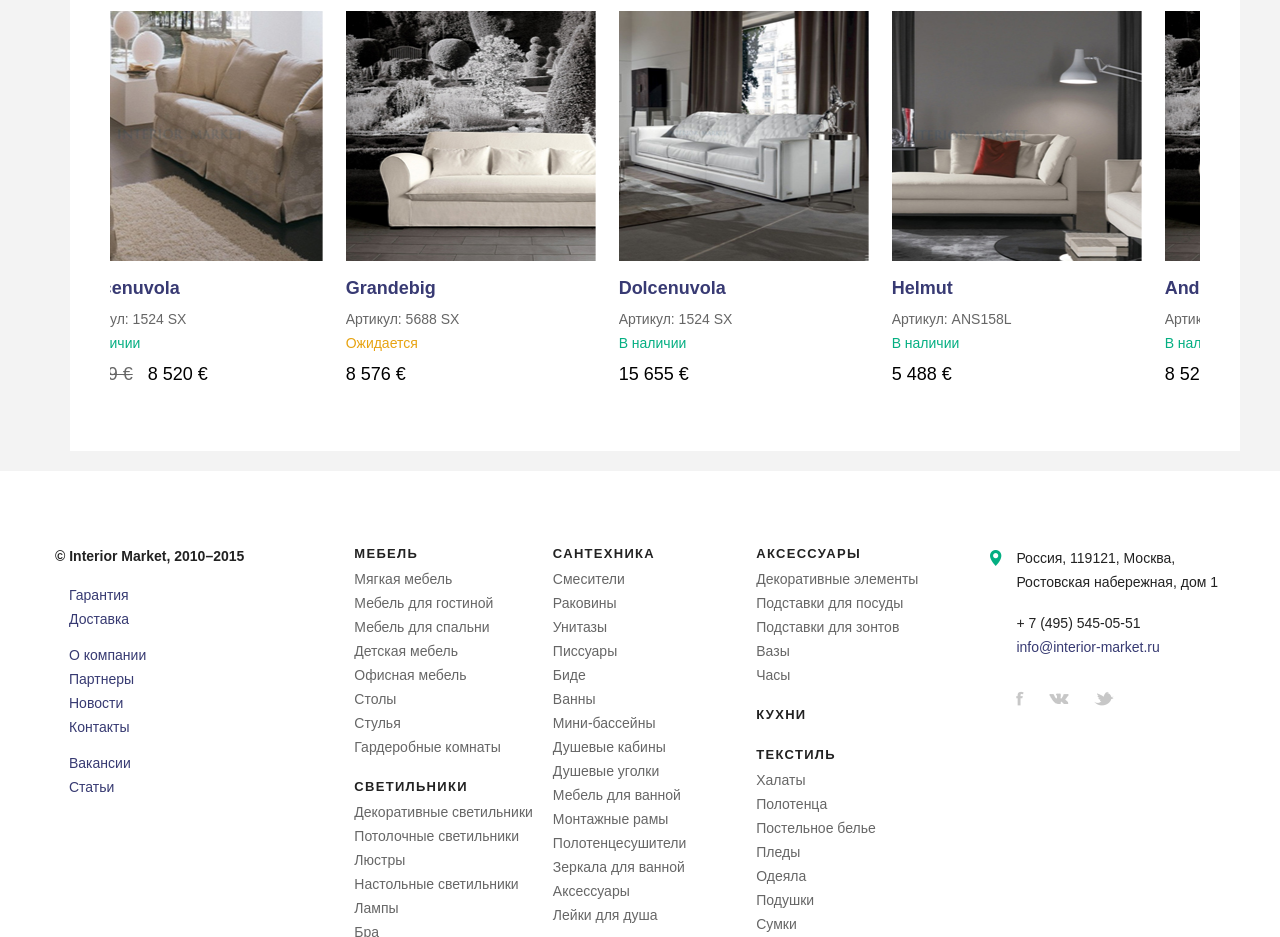
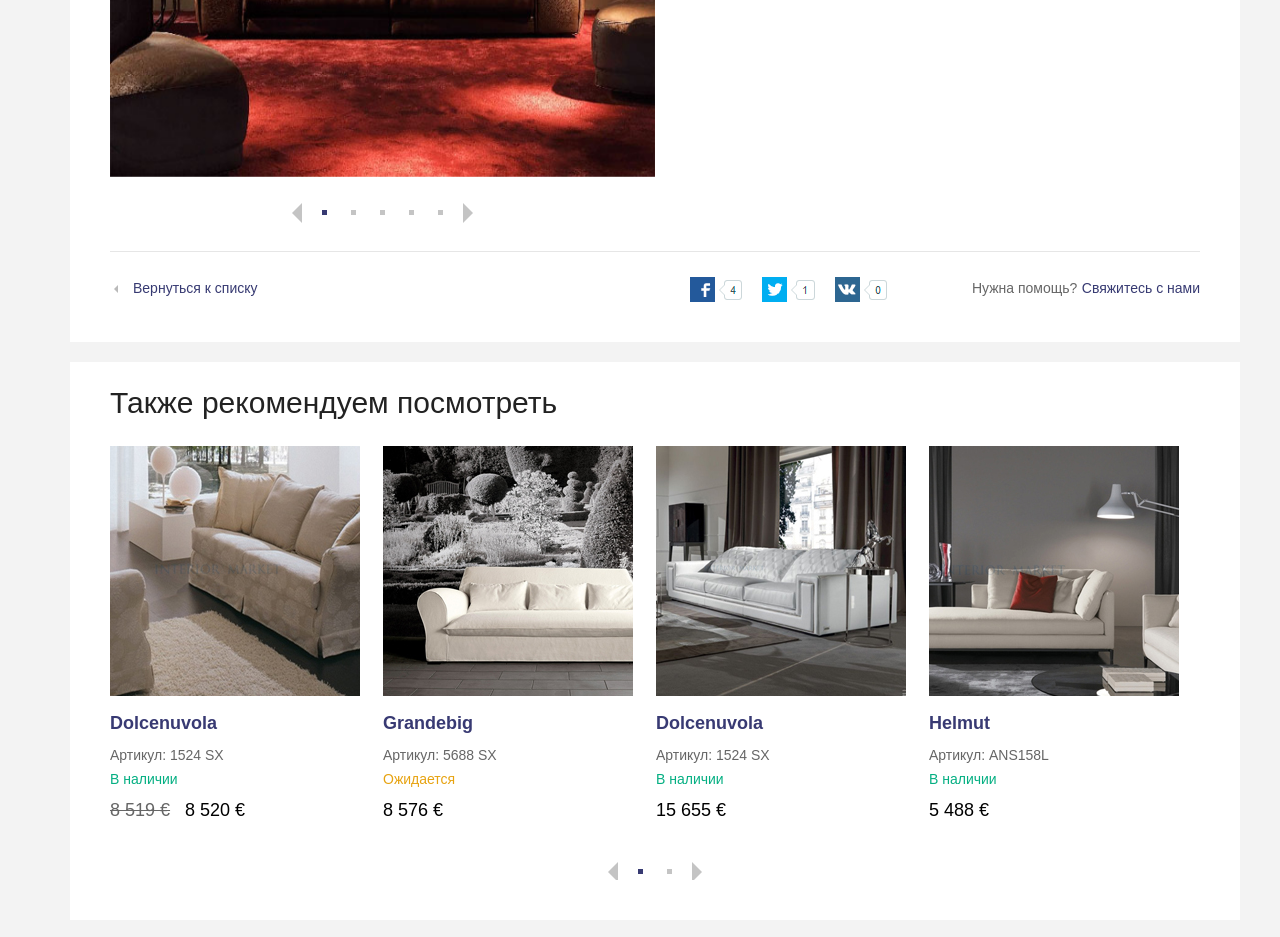
Before and after one commit to Vladislav94/IM, a plain HTML site: page position.html in a window 1280 px wide. Shown: the part 592-1529 px from the top of the page. Drawn offline with nearby package versions, Linux system fonts and the light colour scheme.

Commit message:
done sliders

```diff
--- a/css/position.css
+++ b/css/position.css
@@ -16,3 +16,121 @@ p.article span {
 	width: 50%;
 	float: right;
 }
+
+.owl-has_pagination {
+  height: auto;
+  text-align: center;
+}
+
+
+.main-carousel {
+  height: auto;
+}
+
+.owl-has_pagination .special__item {
+  text-align: left;
+}
+
+.owl-has_pagination .owl-controls {
+  text-align: center;
+  padding-left: 28px;
+  padding-right: 28px;
+  position: relative;
+  display: inline-block;
+  margin-top: 22px;
+}
+.product-slider .product-item {
+  height: 400px;
+  width: 100%;
+}
+.owl-has_pagination .owl-controls .owl-page {
+  width: 5px;
+  height: 5px;
+  margin-left: 12px;
+  margin-right: 12px;
+  background: #c4c4c4;
+  display: inline-block;
+}
+
+.owl-has_pagination .owl-controls .owl-page.active {
+  background: #373a72;
+}
+
+
+.owl-has_pagination .owl-controls .owl-prev {
+  position: absolute;
+  top: 4px;
+  left: 0;
+  width: 1px;
+  border: 10px solid transparent;
+  border-right-color: #c4c4c4;
+}
+
+.owl-has_pagination .owl-controls .owl-prev:hover {
+  border-right-color: #373a72;
+}
+
+.owl-has_pagination .owl-controls .owl-next {
+  position: absolute;
+  top: 4px;
+  right: 0;
+  width: 1px;
+  border: 10px solid transparent;
+  border-left-color: #c4c4c4;
+}
+
+.owl-has_pagination .owl-controls .owl-next:hover {
+  border-left-color: #373a72;
+}
+
+
+.position-footer {
+  margin-top: 30px;
+  padding-top: 25px;
+  padding-bottom: 25px;
+  border-top: 1px solid #e6e6e6;
+}
+
+.position-footer_left {
+  float: left;
+  width: 50%;
+}
+
+.position-footer .back-to_list {
+  font-size: 14px;
+  color: #373a72;
+}
+
+.position-footer .back-to_list:before {
+  content: '';
+  border: 4px solid transparent;
+  border-right-color: #bababa;
+  margin-right: 15px;
+  display: inline-block;
+  vertical-align: middle;
+  margin-top: -2px;
+}
+
+.position-footer_right {
+  float: right;
+  width: 50%;
+  padding-left: 35px;
+}
+
+.position-footer_right .socials-likes {
+  float: left;
+}
+
+.position-footer_right .need-help {
+  float: right;
+}
+
+.position-footer_right .need-help span {
+  color: #666666;
+  font-size: 14px;
+}
+
+.position-footer_right .need-help .need-help_link {
+  color: #373a72;
+  font-size: 14px;
+}
--- a/js/main.js
+++ b/js/main.js
@@ -7,6 +7,16 @@ $( document ).ready(function() {
         //paginationSpeed: 2500,
         rewindNav: false,
         autoPlay: true
+    });
+
+    $('.product-slider').owlCarousel({
+        singleItem : true,
+        navigation : true,
+        navigationText : false,
+        slideSpeed: 1500,
+        //paginationSpeed: 2500,
+        rewindNav: false,
+        autoPlay: false
     });
 });
 
@@ -58,16 +68,18 @@ $( document ).ready(function() {
     });
 
 
-    $('.special__wrapper').owlCarousel({
-        navigation : false,
-        //navigationText : false,
-        autoPlay: true,
+    $('.main-carousel .special__wrapper').owlCarousel({
+        navigation : true,
+        autoPlay: false,
         itemsDesktop : [1199,3],
         itemsDesktopSmall : [991,2],
+        navigationText : false,
+        rewindNav: false,
         itemsTablet: [767,1],
         itemsMobile : [479,1],
-        items : 4
-
+        items : 4,
+        navigationText : false,
+        slideSpeed: 1000
     });
 
 
--- a/position.html
+++ b/position.html
@@ -130,8 +130,32 @@
               <p class="article">Артикул: <span>LE9K</span></p>
 
               <div class="position-inner clearfix">
-                <div class="position-inner-left">Lorem ipsum dolor sit amet, consectetur adipisicing elit. Ad blanditiis praesentium consequatur, voluptatum maxime sit, harum placeat ipsum ut voluptatem non pariatur magnam eligendi odio rerum, quod nesciunt ratione facilis.</div>
+                <div class="position-inner-left">
+                  <div class="product-slider owl-has_pagination">
+                    <img src="img/product-slider/item1.jpg" alt="" class="product-item">
+                    <img src="img/product-slider/item1.jpg" alt="" class="product-item">
+                    <img src="img/product-slider/item1.jpg" alt="" class="product-item">
+                    <img src="img/product-slider/item1.jpg" alt="" class="product-item">
+                    <img src="img/product-slider/item1.jpg" alt="" class="product-item">
+                  </div>
+                </div>
                 <div class="position-inner-right">Lorem ipsum dolor sit amet, consectetur adipisicing elit. Quaerat inventore ex tempora consequuntur quisquam explicabo, dignissimos expedita esse amet facere! Temporibus minima aspernatur illum, est, quod quibusdam suscipit? Totam, autem!</div>
+              </div>
+
+              <div class="position-footer">
+                <div class="position-footer_left">
+                  <a href="/" class="back-to_list">Вернуться к списку</a>
+                </div>
+                <div class="position-footer_right">
+                  <div class="socials-likes">
+                    <img src="img/icons/socials-likes.png" alt="">
+                  </div>
+
+                  <div class="need-help clearfix">
+                    <span>Нужна помощь?</span>
+                    <a href="/" class="need-help_link">Свяжитесь с нами</a>
+                  </div>
+                </div>
               </div>
 
             </div>
@@ -146,8 +170,8 @@
             <div class="content-section">
                 <!-- /.special__tabs -->
                 <h2>Также рекомендуем посмотреть</h2>
-                <div class="special__tabs-content">
-                    <div class="special__wrapper special__discounts">
+                <div class="special__tabs-content main-carousel">
+                    <div class="special__wrapper special__discounts owl-has_pagination">
                         <a href="#" class="special__item">
                             <div class="special__img">
                                 <img src="img/content/special-main/1.jpg" alt=""/>
@@ -365,12 +389,5 @@
   <script>window.jQuery || document.write('<script src="js/vendor/jquery-1.11.2.min.js"><\/script>')</script>
   <script src="js/assets.js"></script>
   <script src="js/main.js"></script>
-  <script>
-    (function($){
-        $(window).load(function(){
-            $(".filter-items_scroll").mCustomScrollbar();
-        });
-    })(jQuery);
-  </script>
 </body>
 </html>
```
Also changed, not shown: index.html (+16 -0 lines), img/icons/socials-likes.png (added), img/product-slider/item1.jpg (added), 6 other files.
